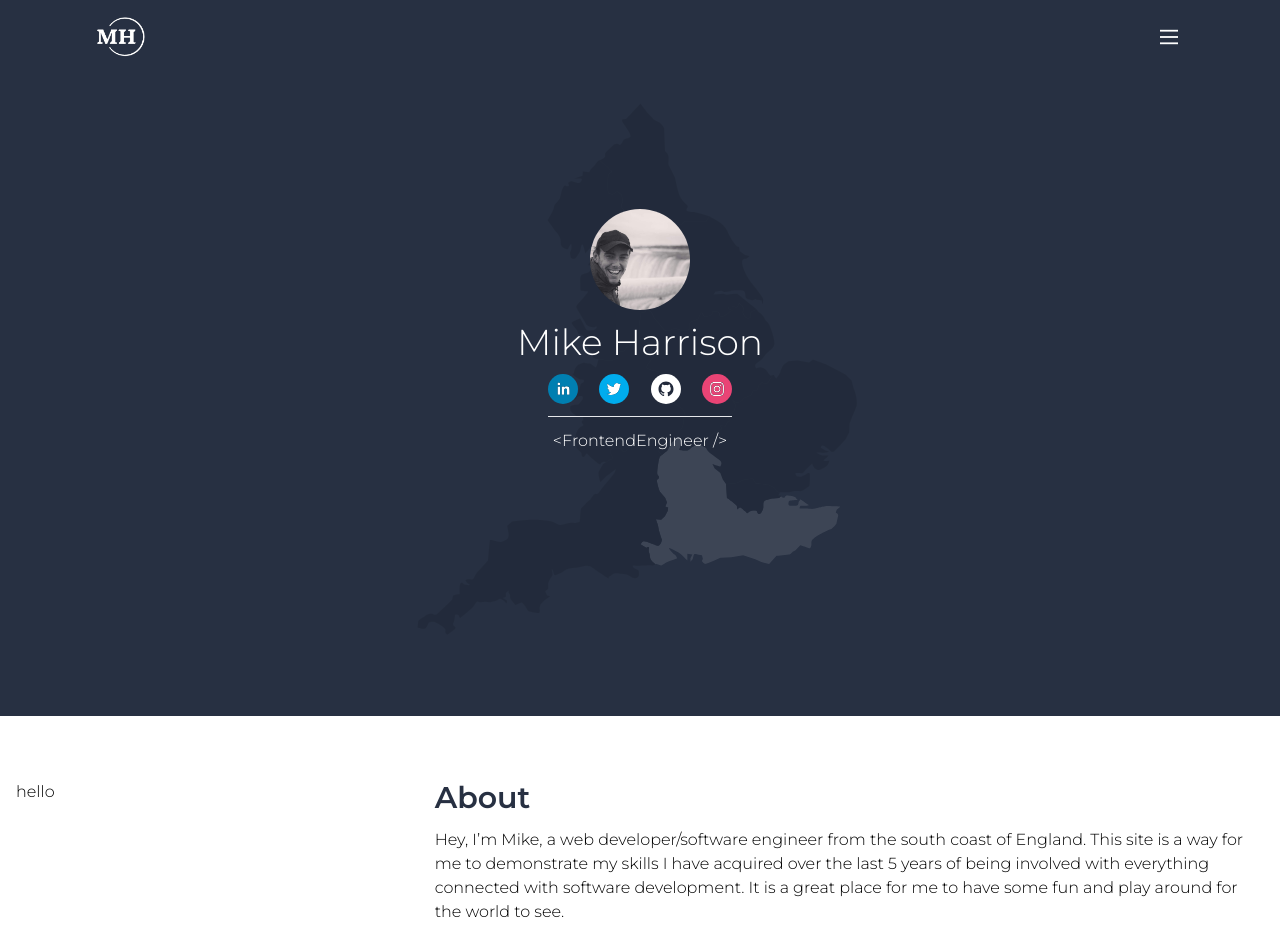
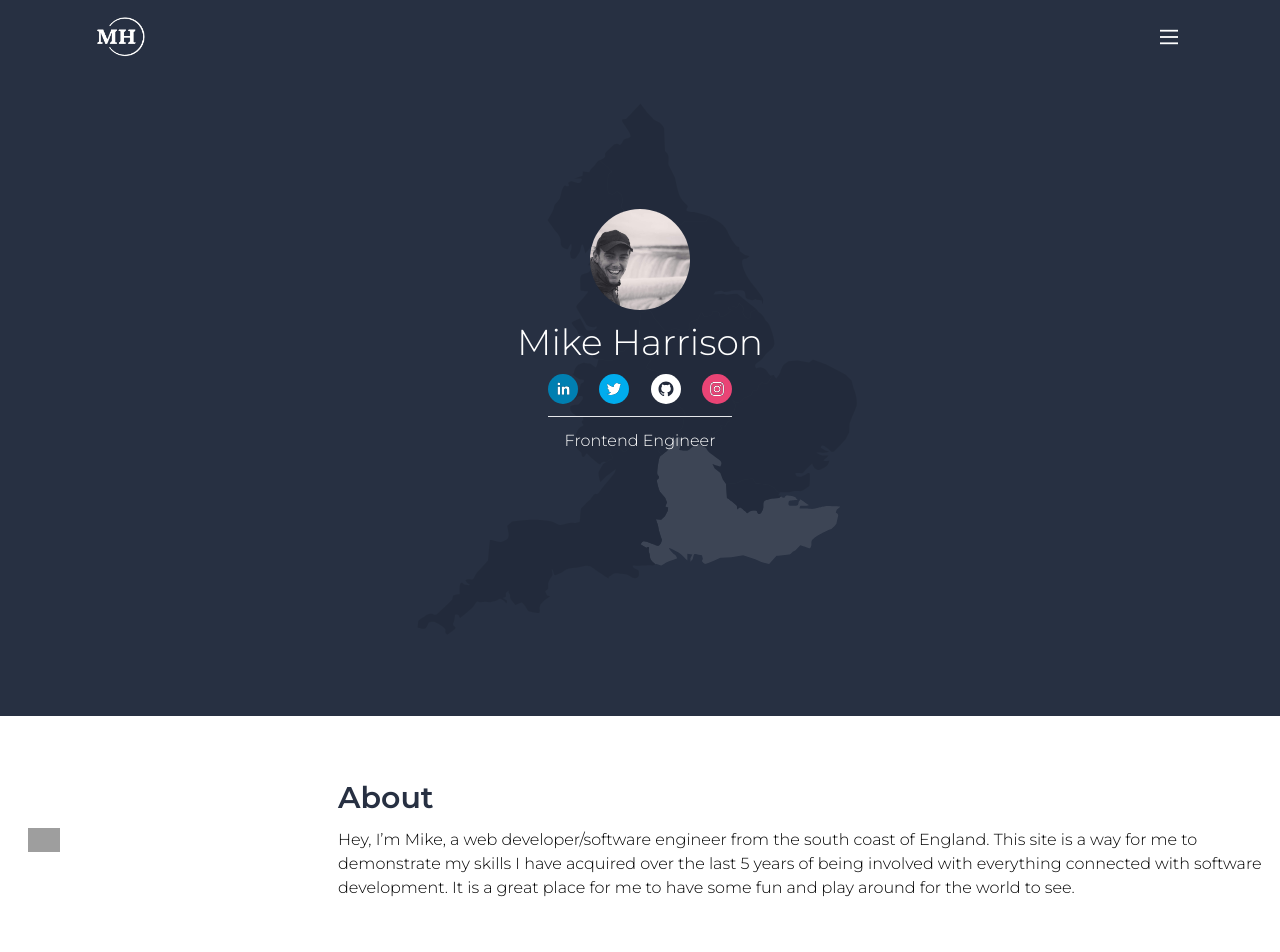
Before and after one commit to mikeharrison4/mike-portfolio, a Next.js app: page / in a window 1280 px wide. Shown: the top 952 px of the page. Built offline with nearby package versions, Linux system fonts and the light colour scheme; grey boxes are pictures that could not be loaded.

Commit message:
adding icons through cdn

```diff
--- a/components/about/About.tsx
+++ b/components/about/About.tsx
@@ -2,11 +2,11 @@ import React from 'react';
 
 function About() {
   return (
-    <div className="grid grid-cols-6 gap-2">
-      <div className="col-span-2">
-        hello
-      </div>
-      <div className="col-span-4">
+    <div className="grid grid-cols-4 gap-10">
+      <ul className="col-span-1 grid grid-cols-5 place-items-center place-items-start">
+        <img height="32" width="32" src="https://cdn.jsdelivr.net/npm/simple-icons@v7/icons/typescript.svg" />
+      </ul>
+      <div className="col-span-3">
         <h3 className="font-bold text-3xl text-darkslate-grey mb-3">About</h3>
         <p>
           Hey, I’m Mike, a web developer/software engineer from the south coast of England.
--- /dev/null
+++ b/components/about/skill-icons/SkillIcon.tsx
@@ -0,0 +1,15 @@
+import React from 'react';
+import { IconType } from 'react-icons';
+
+interface SkillIconProps {
+  Icon: IconType,
+  size: number,
+}
+
+function SkillIcon({ icon, ...props }: SkillIconProps) {
+  return (
+    <img alt={icon} height="32" width="32" src={`https://cdn.jsdelivr.net/npm/simple-icons@v7/icons/${icon}.svg`} />
+  );
+}
+
+export default SkillIcon;
--- a/components/header-hero/HeaderHero.tsx
+++ b/components/header-hero/HeaderHero.tsx
@@ -6,8 +6,8 @@ import Map from './map/Map';
 import Typewriter from '../typewriter/Typewriter';
 import {
   Twitter, LinkedIn, Instagram, Github,
-} from './icons';
-import Icon from './icons/Icon';
+} from './social-icons';
+import SocialIcon from './social-icons/SocialIcon';
 
 function HeaderHero() {
   return (
@@ -59,25 +59,25 @@ function HeaderHero() {
           <h1 className="text-4xl text-white mt-3">Mike Harrison</h1>
           <div className="w-3/4 m-auto my-3">
             <div className="flex justify-between relative">
-              <Icon href="https://www.linkedin.com/in/md-harrison/" x={-50}>
+              <SocialIcon href="https://www.linkedin.com/in/md-harrison/" x={-50}>
                 <LinkedIn />
-              </Icon>
-              <Icon href="https://twitter.com/MikeyHarrison3" x={25}>
+              </SocialIcon>
+              <SocialIcon href="https://twitter.com/MikeyHarrison3" x={25}>
                 <Twitter />
-              </Icon>
-              <Icon href="https://github.com/mikeharrison4/" x={-25}>
+              </SocialIcon>
+              <SocialIcon href="https://github.com/mikeharrison4/" x={-25}>
                 <Github />
-              </Icon>
-              <Icon href="https://www.instagram.com/mikeyharrison_/" x={50}>
+              </SocialIcon>
+              <SocialIcon href="https://www.instagram.com/mikeyharrison_/" x={50}>
                 <Instagram />
-              </Icon>
+              </SocialIcon>
             </div>
             <hr className="my-3 m-auto" />
           </div>
           <Typewriter
             onInit={(typewriter) => {
               typewriter
-                .typeString('<FrontendEngineer />')
+                .typeString('Frontend Engineer')
                 .pauseFor(700)
                 .start();
             }}
--- a/components/header-hero/icons/Icon.tsx
+++ b/components/header-hero/social-icons/SocialIcon.tsx
@@ -7,7 +7,7 @@ interface IconProps {
   children: React.ReactNode;
 }
 
-function Icon({ x, children, ...props }: IconProps) {
+function SocialIcon({ x, children, ...props }: IconProps) {
   return (
     <motion.div
       initial={{
@@ -38,4 +38,4 @@ function Icon({ x, children, ...props }: IconProps) {
   );
 }
 
-export default Icon;
+export default SocialIcon;
```
Also changed, not shown: components/header-hero/social-icons/Github.tsx (renamed from components/header-hero/icons/Github.tsx), components/header-hero/social-icons/Instagram.tsx (renamed from components/header-hero/icons/Instagram.tsx), components/header-hero/social-icons/LinkedIn.tsx (renamed from components/header-hero/icons/LinkedIn.tsx), components/header-hero/social-icons/Twitter.tsx (renamed from components/header-hero/icons/Twitter.tsx), components/header-hero/social-icons/index.ts (renamed from components/header-hero/icons/index.ts).
